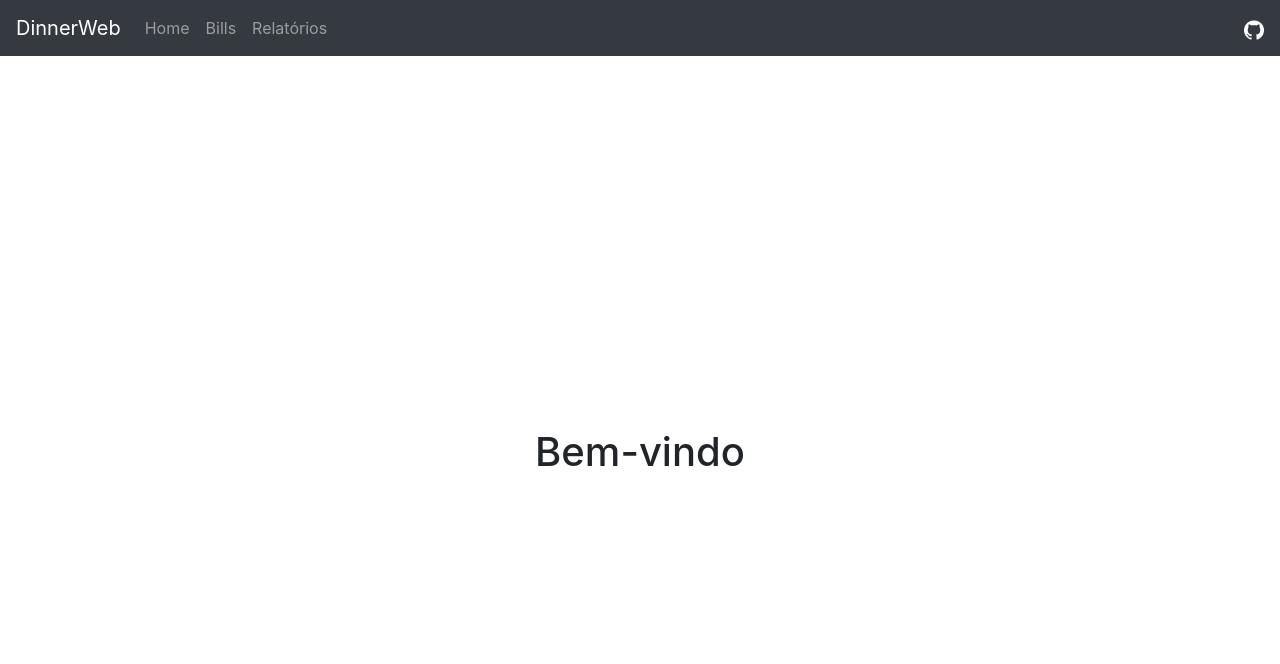
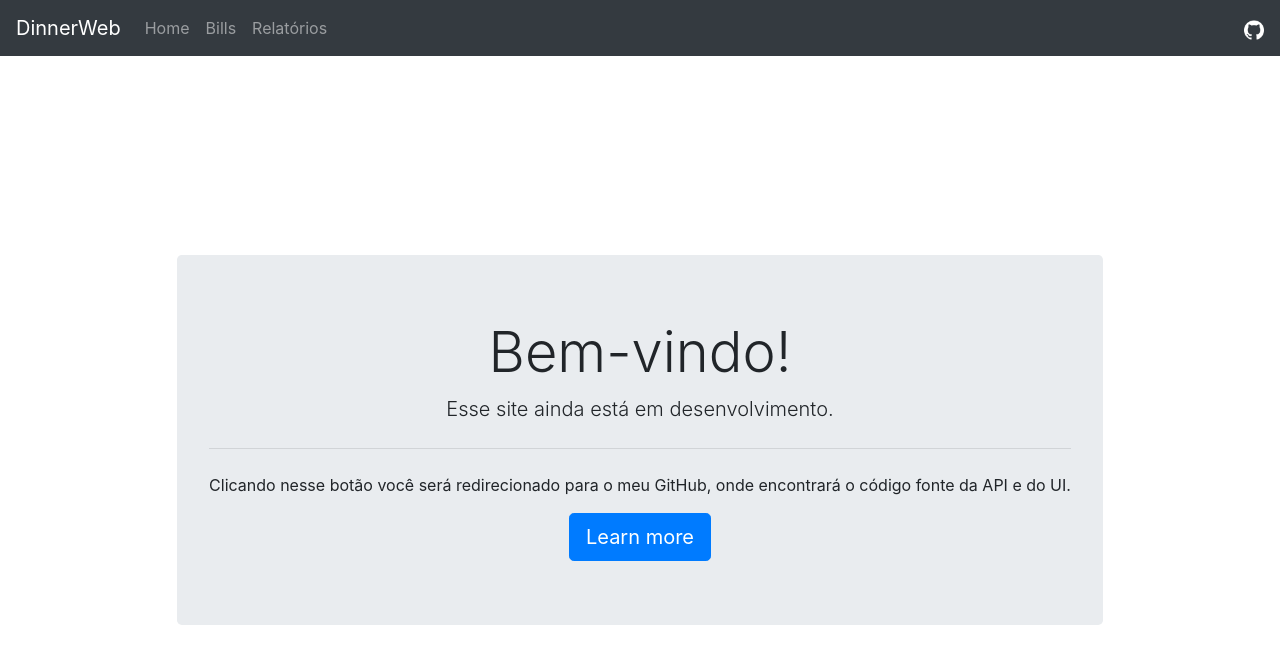
Before and after one commit to hvdomingues/restaurantejdbc, a Vue app in the folder src/ui/dinnerweb/: page / in a window 1280 px wide. Shown: the top 664 px of the page. Built offline with nearby package versions, Linux system fonts and the light colour scheme.

Commit message:
UI: Alterações no design

```diff
--- a/src/ui/dinnerweb/src/components/NavBar.vue
+++ b/src/ui/dinnerweb/src/components/NavBar.vue
@@ -1,7 +1,7 @@
 <template>
   <div>
     <nav class="navbar navbar-expand-lg navbar-dark bg-dark">
-      <a class="navbar-brand" href="#">DinnerWeb</a>
+      <a class="navbar-brand" v-on:click="mudarPagina(0)" href="#">DinnerWeb</a>
       <button
         class="navbar-toggler"
         type="button"
--- a/src/ui/dinnerweb/src/components/PaginaPrincipal.vue
+++ b/src/ui/dinnerweb/src/components/PaginaPrincipal.vue
@@ -1,6 +1,12 @@
 <template>
-  <div class="container">
-      <h1> Bem-vindo </h1>
+  <div class="jumbotron">
+    <h1 class="display-4">Bem-vindo!</h1>
+    <p
+      class="lead"
+    >Esse site ainda está em desenvolvimento.</p>
+    <hr class="my-4" />
+    <p>Clicando nesse botão você será redirecionado para o meu GitHub, onde encontrará o código fonte da API e do UI.</p>
+    <a class="btn btn-primary btn-lg" href="https://github.com/hvdomingues/restaurantejdbc" target="_blank" role="button">Learn more</a>
   </div>
 </template>
 
@@ -8,6 +14,4 @@
 export default {
   name: "PaginaPrincipal"
 };
-
-
 </script>
```
